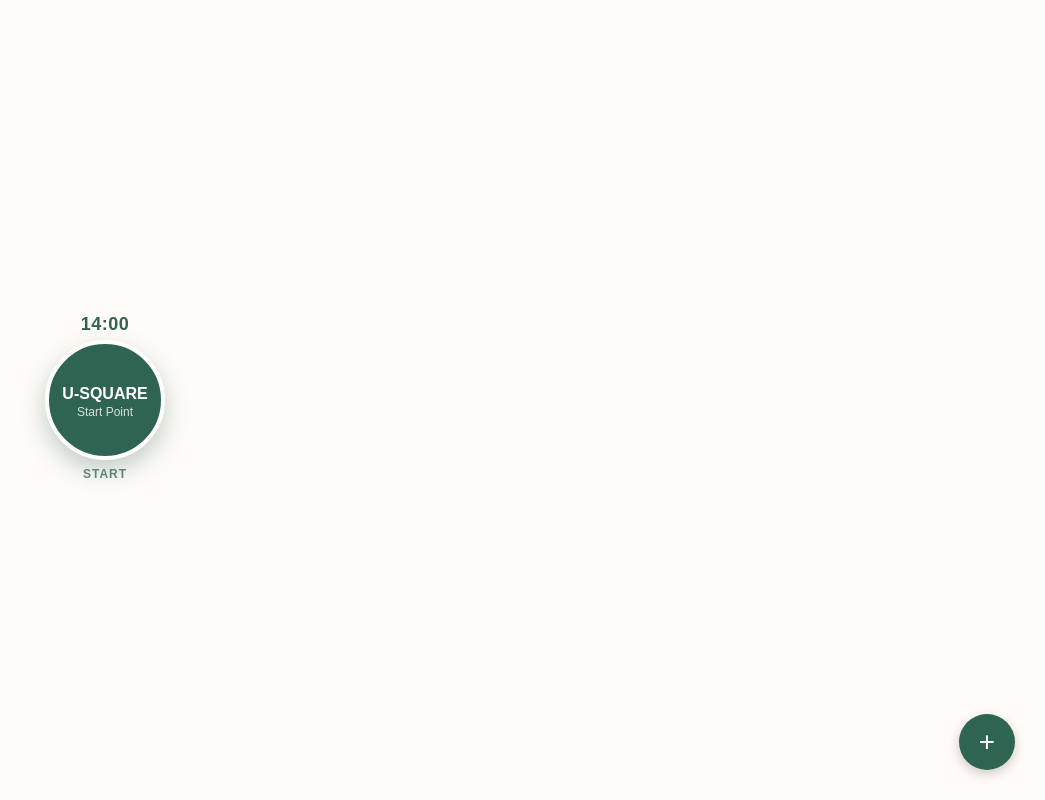
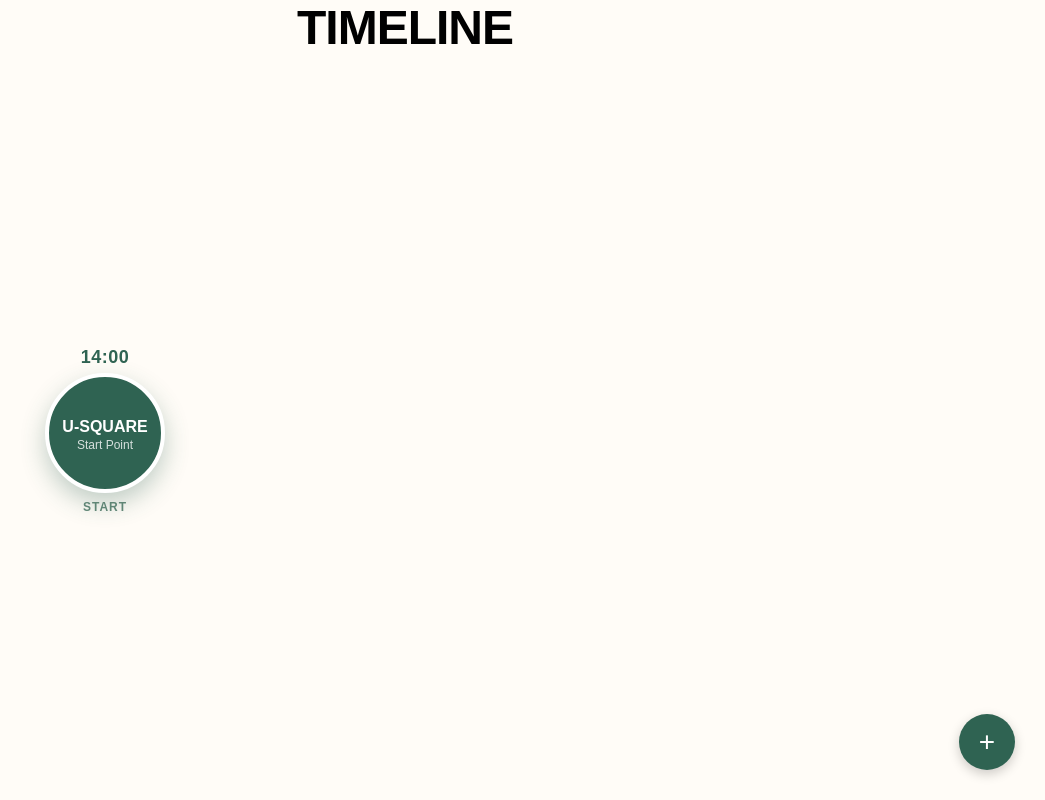
Before and after one commit to ohsalgoo94/MOKPO_plan, a plain HTML site: page timeline.html in a window 1280 px wide. Shown: the whole page, without its empty margins (235-1280 px from the left). Drawn offline with Linux system fonts and the light colour scheme; a web font is replaced by a local one.

Commit message:
Update timeline.html

```diff
--- a/timeline.html
+++ b/timeline.html
@@ -42,8 +42,19 @@
             height: 100vh;
             overflow: hidden;
             display: flex;
+            flex-direction: column; /* 요소들을 세로로 배치 */
             justify-content: center;
             align-items: center;
+        }
+
+        /* 제목 스타일 */
+        h1.title {
+            font-size: 48px;
+            font-weight: 800; /* 아주 굵게 */
+            color: #000000;   /* 완전한 검은색 */
+            margin-bottom: 10px;
+            z-index: 10;
+            letter-spacing: -1px;
         }
 
         /* 메인 컨테이너 */
@@ -314,6 +325,9 @@
 </head>
 <body>
 
+    <!-- 제목 추가 -->
+    <h1 class="title">TIMELINE</h1>
+
     <div id="canvas">
         <div class="node start-node">
             <span class="time-label">14:00</span>
```
